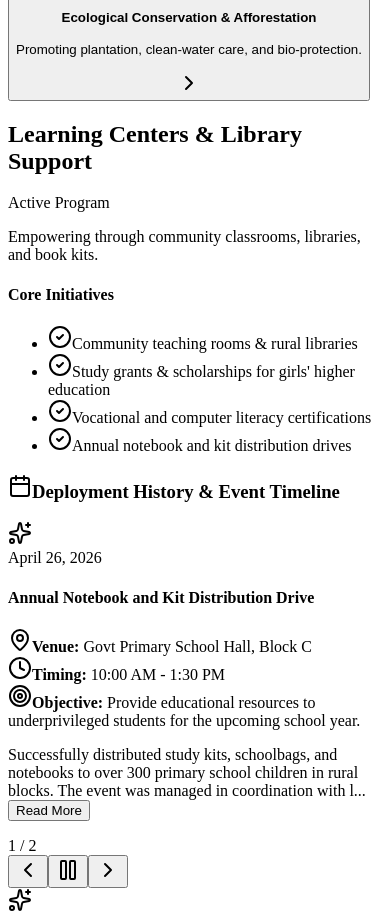
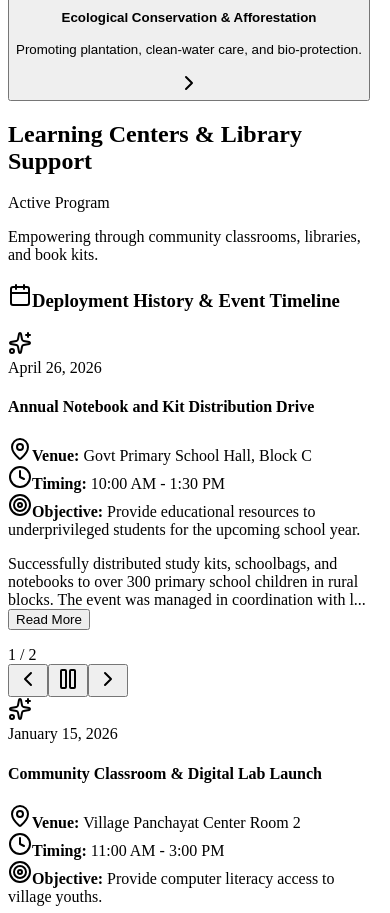
Before and after one commit to SumanMishra2004/foundation, a Next.js app: page /programs in a window 390 px wide. Shown: the part 1120-2033 px from the top of the page. Built offline with nearby package versions, Linux system fonts and the light colour scheme; no server answers; grey boxes are pictures that could not be loaded.

Commit message:
program chaange

```diff
--- a/app/(site)/layout.tsx
+++ b/app/(site)/layout.tsx
@@ -1,7 +1,7 @@
 import type { Metadata } from "next";
 import { Libre_Baskerville } from "next/font/google";
 
-import "./globals.css";
+import "../globals.css";
 import { Navbar } from "@/components/layout/Navbar";
 import { Footer } from "@/components/layout/Footer";
 import { fetchSiteSettings } from "@/lib/sanity";
--- a/app/programs/page.tsx
+++ b/app/programs/page.tsx
@@ -54,12 +54,6 @@ export default async function ProgramsPage() {
             icon: "GraduationCap",
             description: "Empowering through community classrooms, libraries, and book kits.",
             color: "from-purple-500 to-indigo-600",
-            details: [
-              "Community teaching rooms & rural libraries",
-              "Study grants & scholarships for girls' higher education",
-              "Vocational and computer literacy certifications",
-              "Annual notebook and kit distribution drives",
-            ],
             events: [
               {
                 title: "Annual Notebook and Kit Distribution Drive",
@@ -92,12 +86,6 @@ export default async function ProgramsPage() {
             icon: "Award",
             description: "Encouraging outstanding academic and research achievements.",
             color: "from-teal-500 to-emerald-600",
-            details: [
-              "Direct learning fellowships for deserving youth",
-              "Grants for primary and secondary schooling",
-              "Community research awards",
-              "Vocational training sponsorships",
-            ],
             events: [
               {
                 title: "Higher Education Scholarship Grant Ceremony",
@@ -118,12 +106,6 @@ export default async function ProgramsPage() {
             icon: "Ambulance",
             description: "Providing direct medical access, checkups, and free medicines.",
             color: "from-red-500 to-rose-600",
-            details: [
-              "Periodic diagnostics & medical camp deployments",
-              "Free distribution of essential medicines & vitamins",
-              "Rural child immunization support",
-              "First-aid training for community youth leaders",
-            ],
             events: [
               {
                 title: "Pediatric & Maternal Health Screening Camp",
@@ -145,12 +127,6 @@ export default async function ProgramsPage() {
             icon: "Users",
             description: "Supporting vulnerable families and community safety nets.",
             color: "from-blue-500 to-cyan-600",
-            details: [
-              "Women self-help micro-development groups",
-              "Distribution of food aids & winter blanket sets",
-              "Elderly support and loneliness outreach",
-              "Local disaster response volunteer training",
-            ],
             events: [
               {
                 title: "Winter Relief & Blanket Distribution",
@@ -171,12 +147,6 @@ export default async function ProgramsPage() {
             icon: "Heart",
             description: "Supporting traditional folk arts and local sports initiatives.",
             color: "from-pink-500 to-orange-500",
-            details: [
-              "Folk music & traditional crafts workshops",
-              "Inter-village sports meets and youth kits",
-              "Community unity & cultural festivals",
-              "Creative arts fellowships",
-            ],
             events: [
               {
                 title: "Folk Craft Preservation Workshop",
@@ -197,12 +167,6 @@ export default async function ProgramsPage() {
             icon: "Leaf",
             description: "Promoting plantation, clean-water care, and bio-protection.",
             color: "from-green-500 to-emerald-600",
-            details: [
-              "Tree plantation drives and soil care",
-              "Local biodiversity mapping",
-              "Rainwater harvesting awareness",
-              "Eco-friendly waste management training",
-            ],
             events: [
               {
                 title: "Monsoon Afforestation & Soil Binding Plantations",
--- a/components/programs/ProgramsTimeline.tsx
+++ b/components/programs/ProgramsTimeline.tsx
@@ -2,7 +2,6 @@
 
 import { useState, useMemo } from "react";
 import {
-  CheckCircle2,
   MapPin,
   Clock,
   Target,
@@ -184,26 +183,6 @@ export function ProgramsTimeline({ programs }: ProgramsTimelineProps) {
                 <p className="text-xs sm:text-sm text-slate-600 font-sans-modern leading-relaxed mb-6">
                   {activeProgram.description}
                 </p>
-
-                {/* Program Details Bullet List */}
-                {activeProgram.details && activeProgram.details.length > 0 && (
-                  <div className="border-t border-slate-100 pt-6">
-                    <h4 className="text-xs font-bold text-slate-700 uppercase tracking-wider font-sans-modern mb-3">
-                      Core Initiatives
-                    </h4>
-                    <ul className="grid grid-cols-1 sm:grid-cols-2 gap-3">
-                      {activeProgram.details.map((detail, dIdx) => (
-                        <li
-                          key={dIdx}
-                          className="flex items-start gap-2.5 text-xs text-slate-600 font-sans-modern leading-relaxed"
-                        >
-                          <CheckCircle2 className="w-4 h-4 text-teal-600 shrink-0 mt-0.5" />
-                          <span className="font-medium">{detail}</span>
-                        </li>
-                      ))}
-                    </ul>
-                  </div>
-                )}
               </div>
 
               {/* Event Timeline Section */}
--- a/lib/sanity.ts
+++ b/lib/sanity.ts
@@ -248,7 +248,6 @@ export interface ProgramItem {
   icon: string;
   color?: string;
   link?: string;
-  details?: string[];
   order?: number;
   events?: EventItem[];
 }
@@ -335,7 +334,6 @@ export async function fetchPrograms(): Promise<ProgramItem[]> {
     icon,
     color,
     link,
-    details,
     order,
     events[]{
       title,
```
Also changed, not shown: sanity/schemaTypes/program.ts (+0 -7 lines).
